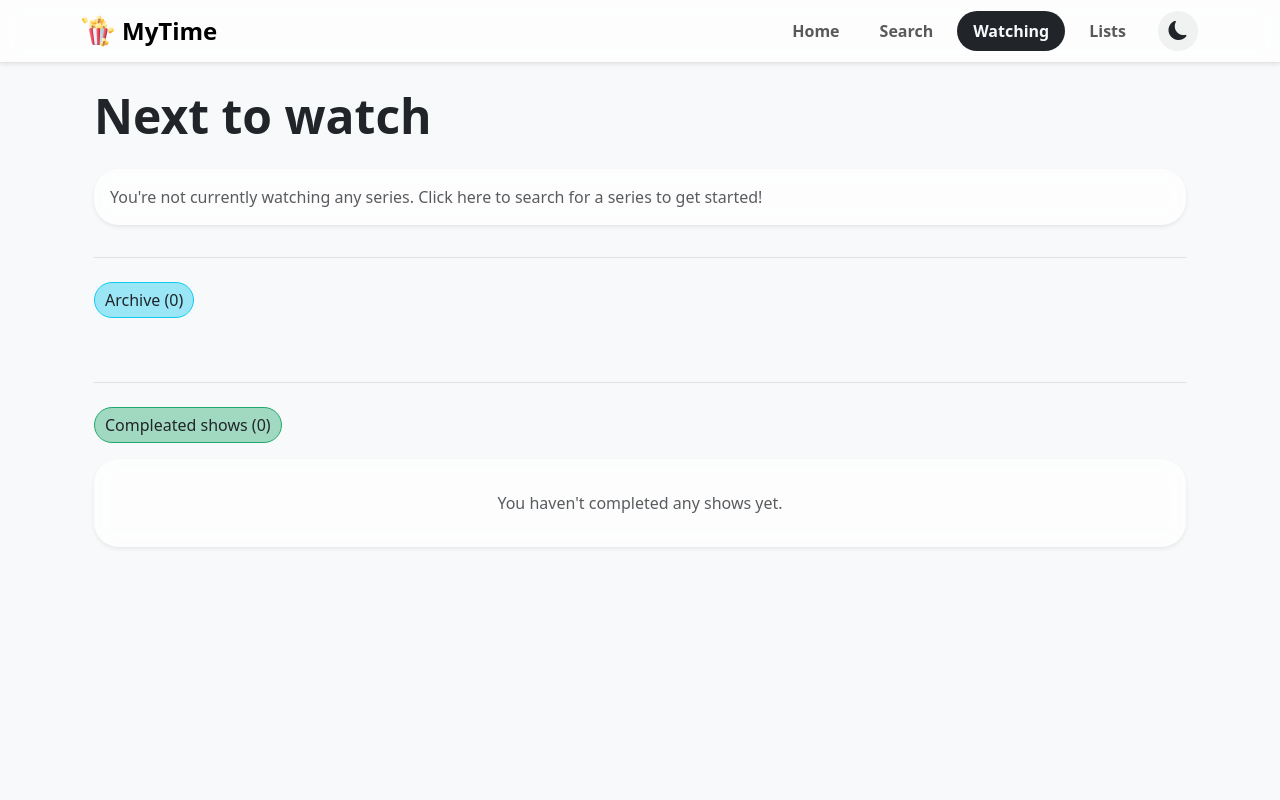
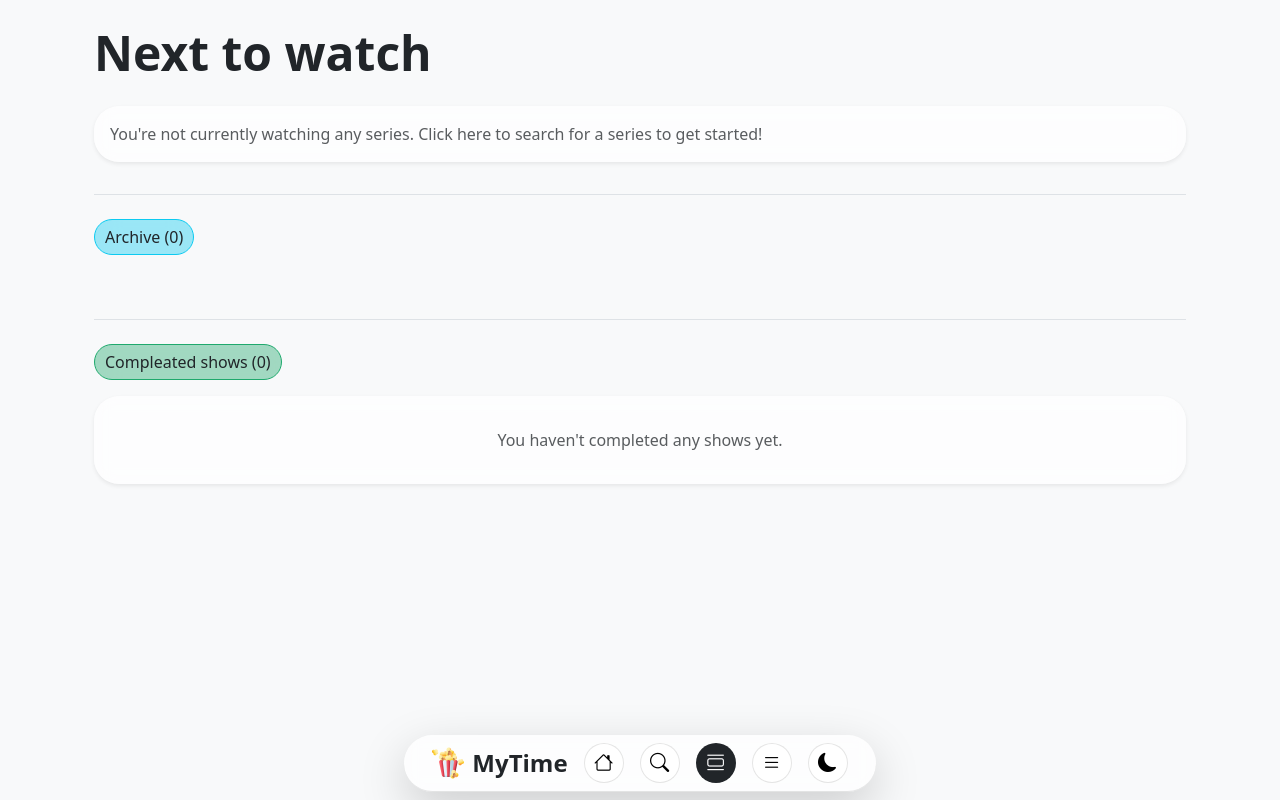
Before and after one commit to VixiGamer/MyTime, a React (Vite) app: page /watching in a window 1280 px wide. Built offline with nearby package versions, Linux system fonts and the light colour scheme.

Commit message:
style: updated the navbar and turned in to a navigation bar;
updated:
- Navbar.tsx

new:
- Navbar.css

```diff
--- /dev/null
+++ b/src/components/Navbar/Navbar.css
@@ -0,0 +1,9 @@
+.navbar-item {
+    height: 2.5rem;
+    width: 2.5rem;
+    font-size: 1.2rem;
+    border-radius: 50%;
+    display: flex;
+    justify-content: center;
+    align-items: center;
+}
--- a/src/components/Navbar/Navbar.tsx
+++ b/src/components/Navbar/Navbar.tsx
@@ -1,8 +1,10 @@
-import { Link, useLocation } from "react-router-dom";
+import { Link, useNavigate, useLocation } from "react-router-dom";
 import { useState, useEffect } from "react";
 import MyTimeLogo from "../../images/MyTime_logo.webp";
+import "./Navbar.css"
 
 export default function Navbar() {
+    const navigate = useNavigate();
     const location = useLocation();
     const [theme, setTheme] = useState(localStorage.getItem("theme") || "light");
 
@@ -15,60 +17,43 @@ export default function Navbar() {
         setTheme(prev => (prev === "light" ? "dark" : "light"));
     };
 
-    const isActive = (path: string) => location.pathname === path;
+    const getButtonClass = (path: string) => {
+        const isActive = path === '/'
+            ? location.pathname === '/'
+            : location.pathname.startsWith(path);
+        return `navbar-item glass-card ${isActive ? 'bg-primary-emphasis' : ''}`;
+    };
 
     return (
-        <nav className="navbar navbar-expand-lg sticky-top glass-navbar shadow-sm py-2 px-3 transition-all">
-            <div className="container">
-                <Link className="navbar-brand d-flex align-items-center fw-bolder fs-4" to="/">
+        <div className="fixed-bottom d-flex justify-content-center w-100 pe-none">
+            <nav className="glass-navbar shadow-lg py-2 px-3 m-2 rounded-pill transition-all d-inline-flex pe-auto" style={{ width: "fit-content" }}>
+                <div className="container d-flex flex-row gap-3">
+                    <Link className="d-flex align-items-center fw-bolder fs-4 text-decoration-none" to="/">
                         <img src={MyTimeLogo} alt="Logo" width="32" height="32" className="me-2" />
-                    <span className="text-emphasis">MyTime</span>
+                        <span className="d-none d-sm-block" style={{ color: `var(--text-main)` }}>MyTime</span>
                     </Link>
 
-                <button className="navbar-toggler border-0 shadow-none" type="button" data-bs-toggle="collapse" data-bs-target="#navbarNav">
-                    <span className="navbar-toggler-icon"></span>
+                    <div className="d-flex flex-row gap-3">
+                        <button className={getButtonClass('/')} onClick={() => navigate(`/`)}>
+                            <i className="bi bi-house"></i>
+                        </button>
+                        <button className={getButtonClass('/search')} onClick={() => navigate(`/search`)}>
+                            <i className="bi bi-search"></i>
+                        </button>
+                        <button className={getButtonClass('/watching')} onClick={() => navigate(`/watching`)}>
+                            <i className="bi bi-view-list"></i>
+                        </button>
+                        <button className={getButtonClass('/list')} onClick={() => navigate(`/list`)}>
+                            <i className="bi bi-list"></i>
                         </button>
 
-                <div className="collapse navbar-collapse justify-content-end" id="navbarNav">
-                    <ul className="navbar-nav gap-2 mt-3 mt-lg-0 align-items-center list-unstyled">
-                        {[
-                            { path: "/", label: "Home" },
-                            { path: "/search", label: "Search" },
-                            { path: "/watching", label: "Watching" },
-                            { path: "/list", label: "Lists" }
-                        ].map((link) => (
-                            <li className="nav-item w-100 text-center text-lg-start" key={link.path}>
-                                <Link
-                                    className={`nav-link px-3 py-2 rounded-pill transition-all fw-semibold ${
-                                        isActive(link.path)
-                                        ? "bg-primary-emphasis"
-                                        : ""
-                                    }`}
-                                    to={link.path}
-                                >
-                                    {link.label}
-                                </Link>
-                            </li>
-                        ))}
-
-                        <li className="nav-item ms-lg-2 d-flex justify-content-center">
-                            <button
-                                onClick={toggleTheme}
-                                className="btn border-0 p-2 d-flex align-items-center justify-content-center rounded-circle transition-all theme-toggle-btn"
-                                style={{
-                                    width: "40px",
-                                    height: "40px",
-                                    backgroundColor: theme === "light" ? "rgba(0,0,0,0.05)" : "rgba(255,255,255,0.1)",
-                                    fontSize: "1.2rem",
-                                    lineHeight: "0"
-                                }}
-                            >
+                        <button onClick={toggleTheme} className="navbar-item glass-card" >
                             {theme === "light" ? <i className="bi bi-moon-fill" /> : <i className="bi bi-brightness-high-fill" />}
                         </button>
-                        </li>
-                    </ul>
+
                     </div>
                 </div>
             </nav>
+        </div>
     );
 }
--- a/src/pages/SingleShow/SingleShowPage.tsx
+++ b/src/pages/SingleShow/SingleShowPage.tsx
@@ -327,7 +327,7 @@ export default function SingleShowPage() {
     return (
         <>
             {/* Background sfocato */}
-            <div style={{ backgroundImage: bgGradient }}>
+            <div style={{ backgroundImage: bgGradient, paddingBottom: "5rem" }}>
 
                 <div className="p-4 container position-relative">
                     <button className="glass-card mb-4 px-3 py-2 shadow-sm" style={{ color: "var(--text-main)" }} onClick={() => navigate(-1)}>
--- a/src/pages/Watching/Watching.css
+++ b/src/pages/Watching/Watching.css
@@ -48,7 +48,7 @@
 /* Mobile */
 .moreinfo-button-responsive {
   font-size: 0.8rem;
-  margin-top: -0.85rem;
+  margin-top: -0.80rem;
 }
 
 /* Tablet e desktop */
```
Lines whose indentation alone changed are shown as unchanged.
